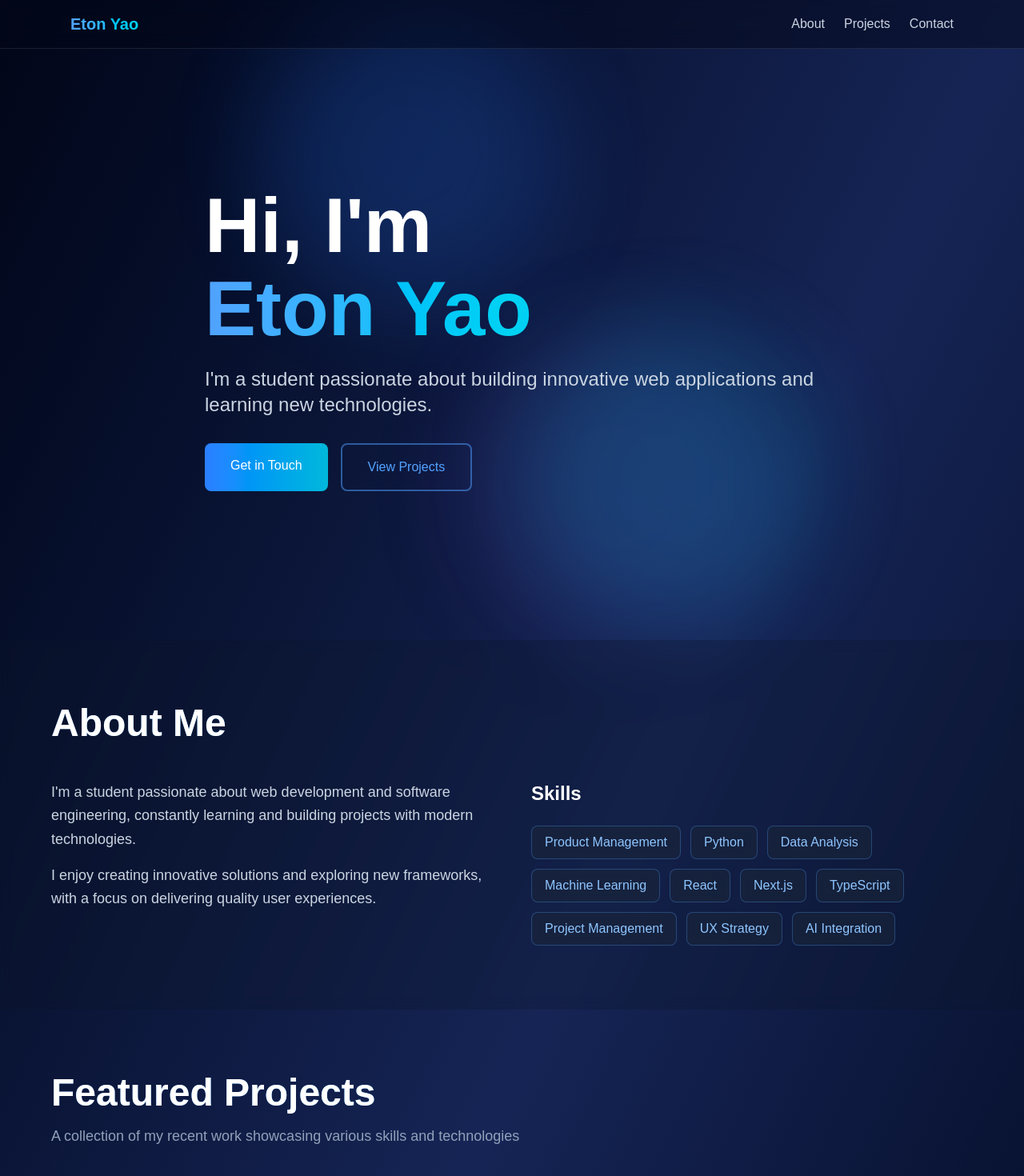
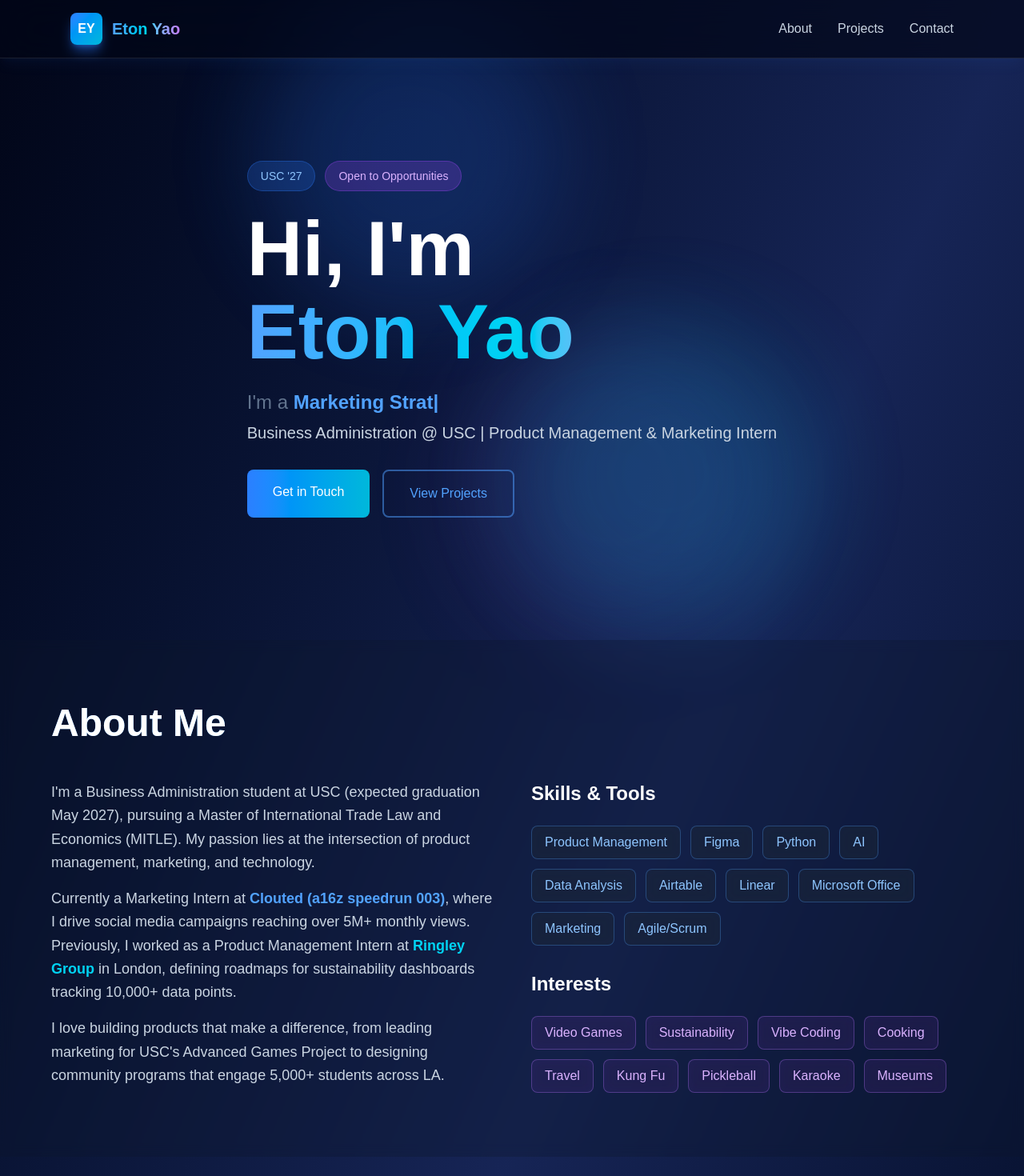
Before and after one commit to etonyao/etonyao.com, a Next.js app: page / in a window 1280 px wide. Shown: the top 1470 px of the page at 80% size. Built offline with nearby package versions, Linux system fonts and the light colour scheme.

Commit message:
Add typing animation header and update bio with resume content

```diff
--- a/app/page.tsx
+++ b/app/page.tsx
@@ -5,7 +5,17 @@ import { useEffect, useState, useRef } from 'react';
 export default function Home() {
   const [mousePosition, setMousePosition] = useState({ x: 0, y: 0 });
   const [isMouseInHero, setIsMouseInHero] = useState(false);
+  const [typedText, setTypedText] = useState('');
+  const [roleIndex, setRoleIndex] = useState(0);
+  const [isDeleting, setIsDeleting] = useState(false);
   const heroRef = useRef<HTMLElement>(null);
+
+  const roles = [
+    'Product Manager',
+    'Marketing Strategist',
+    'USC Student',
+    'Video Game Enthusiast'
+  ];
 
   useEffect(() => {
     const handleMouseMove = (e: MouseEvent) => {
@@ -31,6 +41,32 @@ export default function Home() {
     window.addEventListener('mousemove', handleMouseMove);
     return () => window.removeEventListener('mousemove', handleMouseMove);
   }, []);
+
+  // Typing effect
+  useEffect(() => {
+    const currentRole = roles[roleIndex];
+    const typingSpeed = isDeleting ? 50 : 100;
+    const pauseTime = isDeleting ? 500 : 2000;
+
+    const timeout = setTimeout(() => {
+      if (!isDeleting) {
+        if (typedText.length < currentRole.length) {
+          setTypedText(currentRole.slice(0, typedText.length + 1));
+        } else {
+          setTimeout(() => setIsDeleting(true), pauseTime);
+        }
+      } else {
+        if (typedText.length > 0) {
+          setTypedText(currentRole.slice(0, typedText.length - 1));
+        } else {
+          setIsDeleting(false);
+          setRoleIndex((prev) => (prev + 1) % roles.length);
+        }
+      }
+    }, typingSpeed);
+
+    return () => clearTimeout(timeout);
+  }, [typedText, isDeleting, roleIndex, roles]);
 
   const handleProjectHover = (e: React.MouseEvent<HTMLDivElement>) => {
     const card = e.currentTarget;
@@ -62,16 +98,30 @@ export default function Home() {
       {/* Content */}
       <div className="relative z-10">
         {/* Navigation */}
-        <nav className="fixed top-0 w-full bg-slate-950/50 backdrop-blur-md border-b border-white/10 z-40">
+        <nav className="fixed top-0 w-full bg-slate-950/70 backdrop-blur-xl border-b border-white/10 z-40 shadow-lg shadow-blue-500/5">
           <div className="max-w-6xl mx-auto px-6 py-4">
             <div className="flex justify-between items-center">
-              <h1 className="text-xl font-bold bg-gradient-to-r from-blue-400 to-cyan-400 bg-clip-text text-transparent">
-                Eton Yao
-              </h1>
-              <div className="flex gap-6">
-                <a href="#about" className="text-slate-300 hover:text-blue-400 transition-colors">About</a>
-                <a href="#projects" className="text-slate-300 hover:text-blue-400 transition-colors">Projects</a>
-                <a href="#contact" className="text-slate-300 hover:text-blue-400 transition-colors">Contact</a>
+              <div className="flex items-center gap-3">
+                <div className="w-10 h-10 rounded-lg bg-gradient-to-br from-blue-500 to-cyan-500 flex items-center justify-center font-bold text-white shadow-lg shadow-blue-500/50">
+                  EY
+                </div>
+                <h1 className="text-xl font-bold bg-gradient-to-r from-blue-400 via-cyan-400 to-purple-400 bg-clip-text text-transparent">
+                  Eton Yao
+                </h1>
+              </div>
+              <div className="flex gap-8">
+                <a href="#about" className="text-slate-300 hover:text-blue-400 transition-all duration-300 relative group">
+                  About
+                  <span className="absolute -bottom-1 left-0 w-0 h-0.5 bg-gradient-to-r from-blue-400 to-cyan-400 group-hover:w-full transition-all duration-300"></span>
+                </a>
+                <a href="#projects" className="text-slate-300 hover:text-blue-400 transition-all duration-300 relative group">
+                  Projects
+                  <span className="absolute -bottom-1 left-0 w-0 h-0.5 bg-gradient-to-r from-blue-400 to-cyan-400 group-hover:w-full transition-all duration-300"></span>
+                </a>
+                <a href="#contact" className="text-slate-300 hover:text-blue-400 transition-all duration-300 relative group">
+                  Contact
+                  <span className="absolute -bottom-1 left-0 w-0 h-0.5 bg-gradient-to-r from-blue-400 to-cyan-400 group-hover:w-full transition-all duration-300"></span>
+                </a>
               </div>
             </div>
           </div>
@@ -100,18 +150,40 @@ export default function Home() {
           )}
           <div className="max-w-6xl mx-auto relative z-30">
             <div className="max-w-3xl">
+              {/* Badges */}
+              <div className="flex gap-3 mb-6 animate-fade-in">
+                <span className="px-4 py-2 bg-blue-500/20 border border-blue-500/30 text-blue-300 rounded-full text-sm font-medium backdrop-blur-sm">
+                  USC '27
+                </span>
+                <span className="px-4 py-2 bg-purple-500/20 border border-purple-500/30 text-purple-300 rounded-full text-sm font-medium backdrop-blur-sm">
+                  Open to Opportunities
+                </span>
+              </div>
+
               <div className="mb-6 overflow-hidden">
-                <h2 className="text-6xl md:text-8xl font-bold text-white mb-2 animate-fade-in">
+                <h2 className="text-6xl md:text-8xl font-bold text-white mb-2 animate-fade-in" style={{ animationDelay: '0.1s' }}>
                   Hi, I'm
                 </h2>
-                <h2 className="text-6xl md:text-8xl font-bold bg-gradient-to-r from-blue-400 via-cyan-400 to-purple-400 bg-clip-text text-transparent animate-fade-in" style={{ animationDelay: '0.1s' }}>
+                <h2 className="text-6xl md:text-8xl font-bold bg-gradient-to-r from-blue-400 via-cyan-400 to-purple-400 bg-clip-text text-transparent animate-fade-in" style={{ animationDelay: '0.2s' }}>
                   Eton Yao
                 </h2>
               </div>
-              <p className="text-xl md:text-2xl text-slate-300 mb-8 animate-fade-in" style={{ animationDelay: '0.2s' }}>
-                I'm a student passionate about building innovative web applications and learning new technologies.
-              </p>
-              <div className="flex gap-4 animate-fade-in" style={{ animationDelay: '0.3s' }}>
+
+              {/* Typing animation */}
+              <div className="mb-8 animate-fade-in" style={{ animationDelay: '0.3s' }}>
+                <p className="text-xl md:text-2xl text-slate-400 mb-2">
+                  <span className="text-slate-500">I'm a </span>
+                  <span className="text-blue-400 font-semibold">
+                    {typedText}
+                    <span className="animate-pulse">|</span>
+                  </span>
+                </p>
+                <p className="text-lg md:text-xl text-slate-300">
+                  Business Administration @ USC | Product Management & Marketing Intern
+                </p>
+              </div>
+
+              <div className="flex gap-4 animate-fade-in" style={{ animationDelay: '0.4s' }}>
                 <a
                   href="#contact"
                   className="group px-8 py-4 bg-gradient-to-r from-blue-500 to-cyan-500 text-white rounded-lg font-medium relative overflow-hidden transition-all duration-300 hover:scale-105 hover:shadow-lg hover:shadow-blue-500/50"
@@ -139,21 +211,36 @@ export default function Home() {
             <div className="grid md:grid-cols-2 gap-12">
               <div>
                 <p className="text-lg text-slate-300 mb-4 leading-relaxed">
-                  I'm a student passionate about web development and software engineering, constantly learning and building projects with modern technologies.
+                  I'm a Business Administration student at USC (expected graduation May 2027), pursuing a Master of International Trade Law and Economics (MITLE). My passion lies at the intersection of product management, marketing, and technology.
                 </p>
                 <p className="text-lg text-slate-300 mb-4 leading-relaxed">
-                  I enjoy creating innovative solutions and exploring new frameworks, with a focus on delivering quality user experiences.
+                  Currently a Marketing Intern at <span className="text-blue-400 font-semibold">Clouted (a16z speedrun 003)</span>, where I drive social media campaigns reaching over 5M+ monthly views. Previously, I worked as a Product Management Intern at <span className="text-cyan-400 font-semibold">Ringley Group</span> in London, defining roadmaps for sustainability dashboards tracking 10,000+ data points.
+                </p>
+                <p className="text-lg text-slate-300 leading-relaxed">
+                  I love building products that make a difference, from leading marketing for USC's Advanced Games Project to designing community programs that engage 5,000+ students across LA.
                 </p>
               </div>
               <div>
-                <h4 className="text-2xl font-semibold text-white mb-6">Skills</h4>
+                <h4 className="text-2xl font-semibold text-white mb-6">Skills & Tools</h4>
                 <div className="flex flex-wrap gap-3">
-                  {['Product Management', 'Python', 'Data Analysis', 'Machine Learning', 'React', 'Next.js', 'TypeScript', 'Project Management', 'UX Strategy', 'AI Integration'].map((skill) => (
+                  {['Product Management', 'Figma', 'Python', 'AI', 'Data Analysis', 'Airtable', 'Linear', 'Microsoft Office', 'Marketing', 'Agile/Scrum'].map((skill) => (
                     <span
                       key={skill}
                       className="px-4 py-2 bg-slate-800/50 backdrop-blur-sm text-blue-300 rounded-lg border border-blue-400/30 hover:border-blue-400 hover:bg-slate-700/50 transition-all duration-300 cursor-default hover:scale-105"
                     >
                       {skill}
+                    </span>
+                  ))}
+                </div>
+
+                <h4 className="text-2xl font-semibold text-white mb-6 mt-8">Interests</h4>
+                <div className="flex flex-wrap gap-3">
+                  {['Video Games', 'Sustainability', 'Vibe Coding', 'Cooking', 'Travel', 'Kung Fu', 'Pickleball', 'Karaoke', 'Museums'].map((interest) => (
+                    <span
+                      key={interest}
+                      className="px-4 py-2 bg-purple-500/10 backdrop-blur-sm text-purple-300 rounded-lg border border-purple-400/30 hover:border-purple-400 hover:bg-purple-500/20 transition-all duration-300 cursor-default hover:scale-105"
+                    >
+                      {interest}
                     </span>
                   ))}
                 </div>
```
